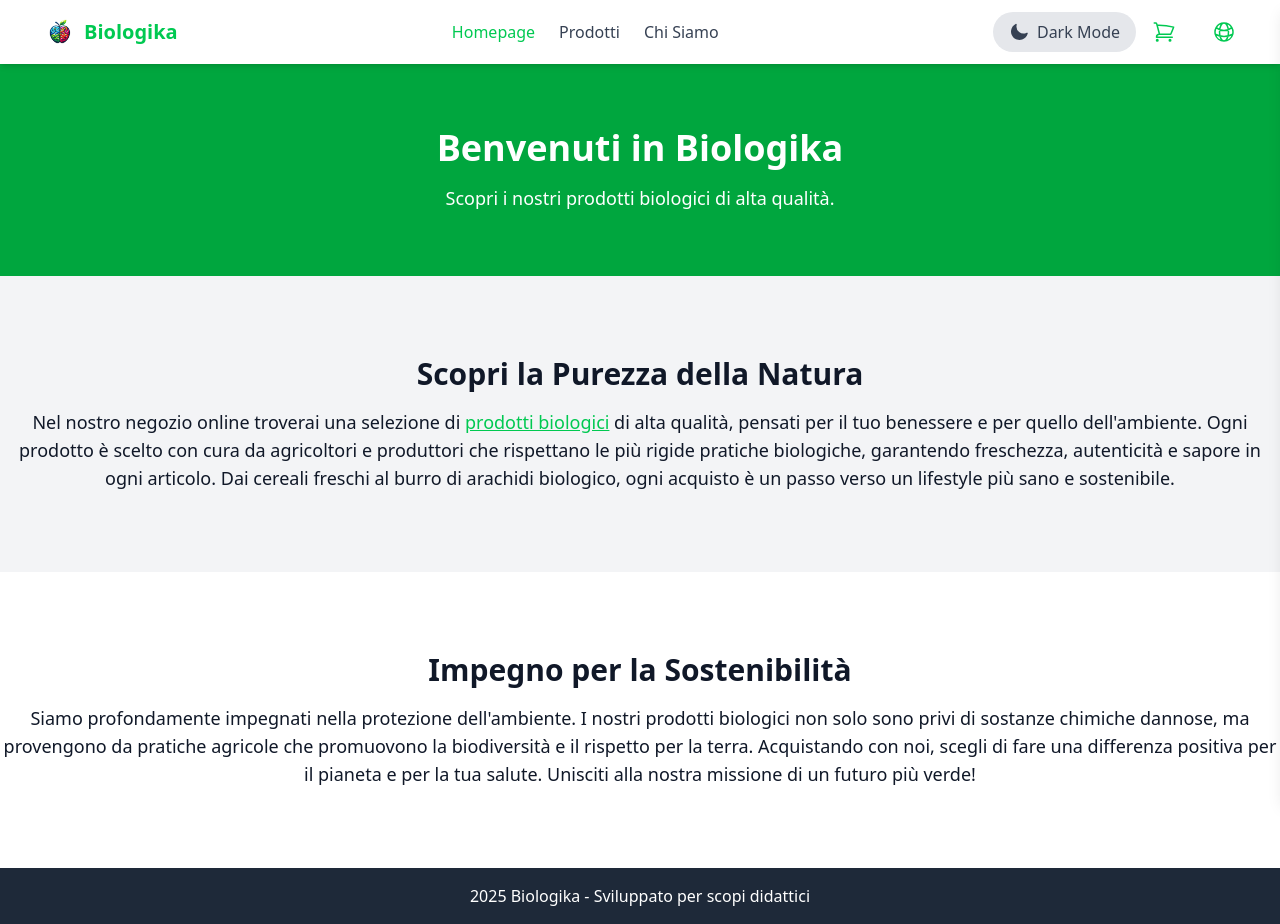
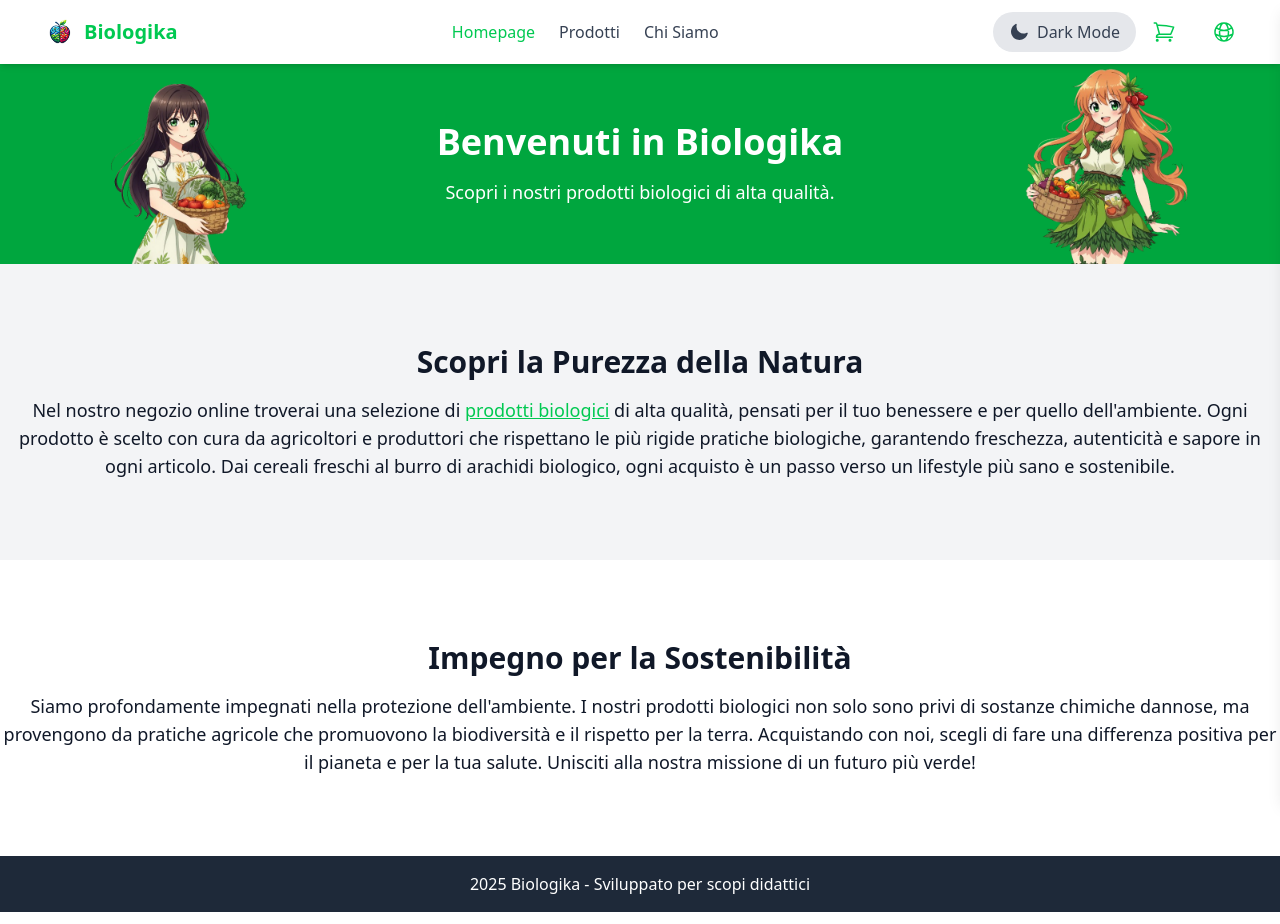
Before and after one commit to ebrancati/Biologika-eCommerce, a React (Vite) app: page / in a window 1280 px wide. Built offline with nearby package versions, Linux system fonts and the light colour scheme.

Commit message:
add images in Header component

```diff
--- a/src/components/Header.tsx
+++ b/src/components/Header.tsx
@@ -1,4 +1,7 @@
 import React from 'react';
+import leftImg from '../assets/left-header-img.png';
+import rightImg from '../assets/right-header-img.png';
+import { useLocation } from 'react-router-dom';
 
 interface PageHeaderProps {
     title: string;
@@ -6,14 +9,39 @@ interface PageHeaderProps {
 }
 
 const Header: React.FC<PageHeaderProps> = ({ title, subtitle }) => {
+    const location = useLocation();
+    const isHomePage = location.pathname === '/';
+    const isProductsPage = location.pathname === '/prodotti';
+    const isAboutPage = location.pathname === '/chi-siamo';
+
+    if (isAboutPage) {
         return (
-        <header className="bg-green-600 text-white text-center py-16">
-            <div className="container mx-auto">
+            <header className="bg-green-600 text-white flex items-center justify-center h-[200px]">
+                <div className="text-center">
                     <h1 className="text-4xl font-semibold">{title}</h1>
                     <p className="text-lg mt-4">{subtitle}</p>
                 </div>
             </header>
+        )
+    }
+    else {
+        return (
+            <header className="bg-green-600 text-white flex items-center justify-around">
+                <img
+                    src={leftImg}
+                    className={`max-h-[200px] max-w-full object-contain ${isProductsPage ? 'block sm:block' : 'hidden sm:block'}`}
+                />
+                <div className="text-center">
+                    <h1 className="text-4xl font-semibold">{title}</h1>
+                    <p className="text-lg mt-4">{subtitle}</p>
+                </div>
+                <img
+                    src={rightImg}
+                    className={`max-h-[200px] max-w-full object-contain ${isHomePage ? 'block sm:block' : 'hidden sm:block'}`}
+                />
+            </header>
         );
+    }
 };
 
 export default Header;
```
Also changed, not shown: src/assets/left-header-img.png (added), src/assets/right-header-img.png (added). Lines whose indentation alone changed are shown as unchanged.
